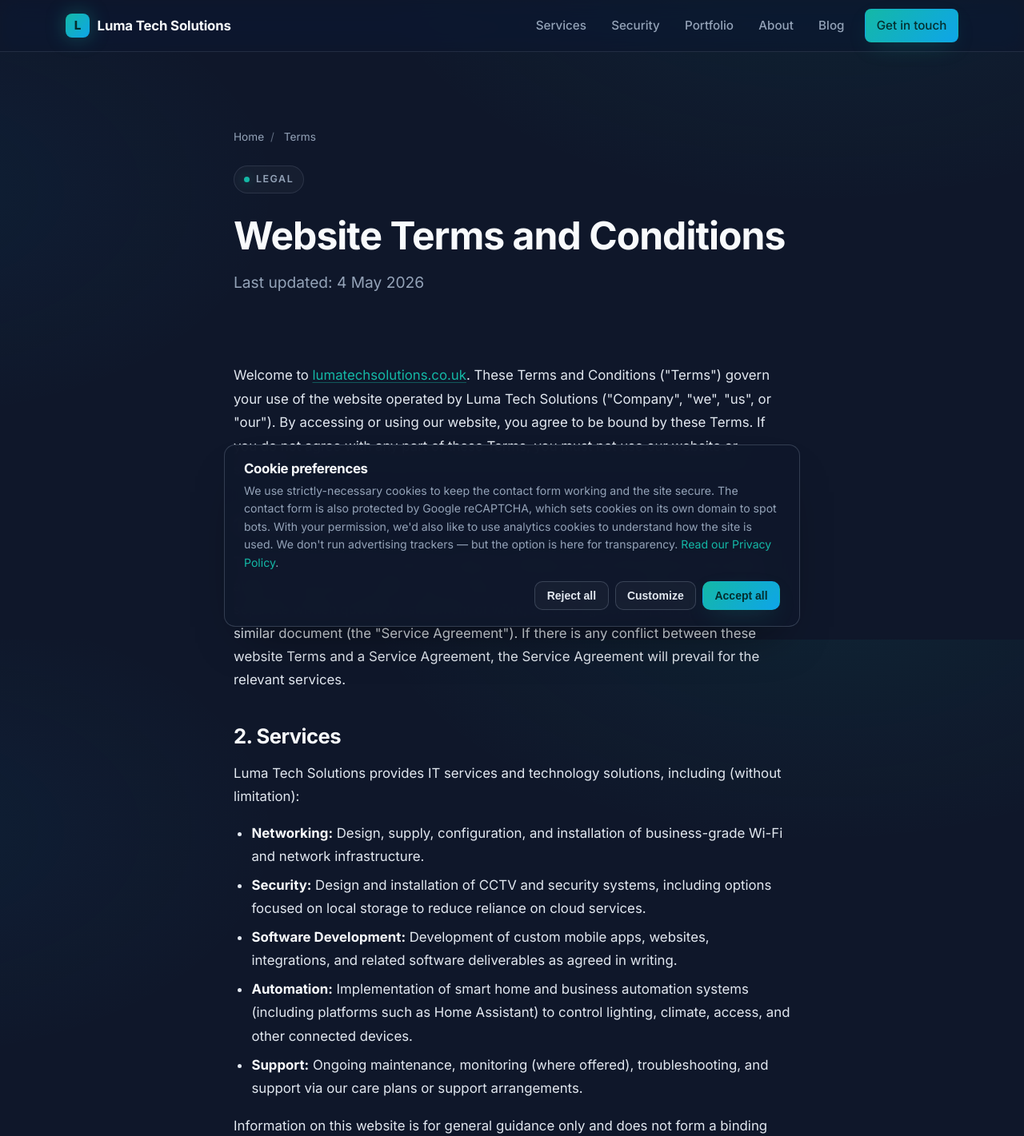
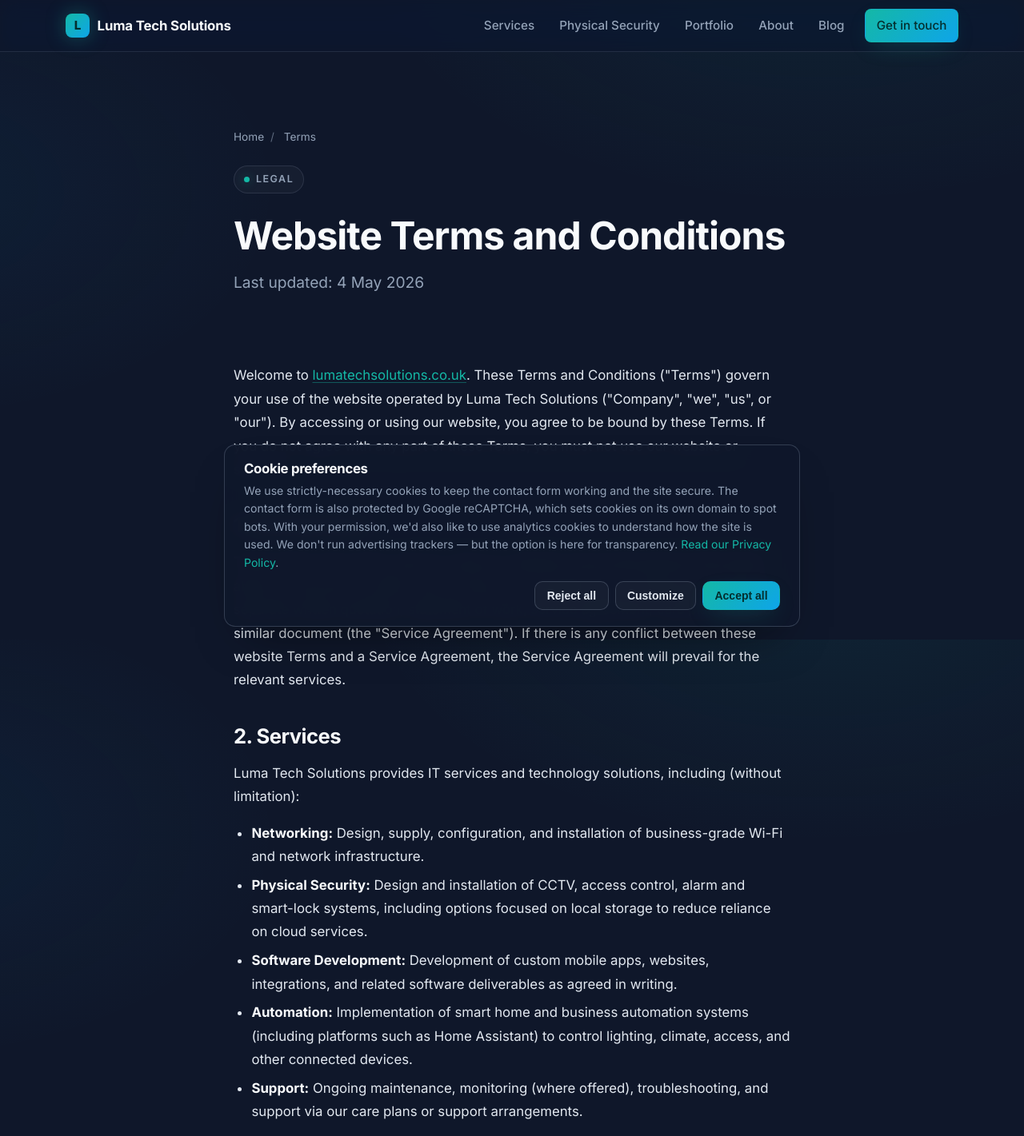
Before and after one commit to Comm4nd0/luma-tech-solutions, a Django app: page /terms/ in a window 1280 px wide. Shown: the top 1421 px of the page at 80% size. Run offline with Django 5.2, Linux system fonts and the light colour scheme.

Commit message:
rename Security pillar to Physical Security
Prepares for adding Cyber Security as a separate service. Display
title, tagline, nav, footer, breadcrumbs, terms and area pages all
updated. URL slug and internal key stay "security" for backward
compat.

Co-Authored-By: Claude Opus 4.6 <noreply@anthropic.com>

```diff
--- a/core/models.py
+++ b/core/models.py
@@ -23,7 +23,7 @@ AUDIENCE_CHOICES = [
 
 PILLAR_CHOICES = [
     ("networking", "Wi-Fi & Networking"),
-    ("security", "Security"),
+    ("security", "Physical Security"),
     ("development", "App & Web Development"),
     ("automation", "Home Automation"),
     ("support", "Support & Maintenance"),
--- a/core/views.py
+++ b/core/views.py
@@ -66,8 +66,8 @@ PILLARS = [
     },
     {
         "key": "security",
-        "title": "Security",
-        "tagline": "CCTV, access control, alarms and smart locks — plus the network protection most installers skip.",
+        "title": "Physical Security",
+        "tagline": "CCTV, access control, alarms and smart locks — professionally installed and integrated with your network.",
         "url_name": "service_security",
         "icon": "lock",
     },
@@ -435,9 +435,9 @@ def service_security(request):
             breadcrumbs=[
                 ("Home", reverse("home")),
                 ("Services", reverse("services")),
-                ("Security", reverse("service_security")),
+                ("Physical Security", reverse("service_security")),
             ],
-            service_name="Security",
+            service_name="Physical Security",
             service_type="CCTV Installation",
             service_url=reverse("service_security"),
             service_description=(
--- a/templates/areas/henley.html
+++ b/templates/areas/henley.html
@@ -85,7 +85,7 @@
           kit. Mounts and cable runs planned to be discreet on
           period-property façades, not bolted on like a fishmonger's
           shop sign.
-          <a href="{% url 'service_security' %}">More about security →</a>
+          <a href="{% url 'service_security' %}">More about physical security →</a>
         </p>
 
         <h3 class="mt-3">Smart home that works without the internet</h3>
--- a/templates/areas/maidenhead.html
+++ b/templates/areas/maidenhead.html
@@ -101,7 +101,7 @@
           and no third-party AI looking through your footage. Camera
           positions planned room-by-room and on-site so coverage is
           verified before anything is drilled.
-          <a href="{% url 'service_security' %}">More about security →</a>
+          <a href="{% url 'service_security' %}">More about physical security →</a>
         </p>
 
         <h3 class="mt-3">Smart home that respects your privacy</h3>
--- a/templates/areas/marlow.html
+++ b/templates/areas/marlow.html
@@ -82,7 +82,7 @@
           cloud subscription, footage stays on your kit. Camera positions
           are planned room-by-room and on-site so coverage is verified
           before anything is drilled.
-          <a href="{% url 'service_security' %}">More about security →</a>
+          <a href="{% url 'service_security' %}">More about physical security →</a>
         </p>
 
         <h3 class="mt-3">Smart home that works without the internet</h3>
--- a/templates/base.html
+++ b/templates/base.html
@@ -106,7 +106,7 @@
 
       <ul class="nav-links" data-nav-links>
         <li><a href="{% url 'services' %}" class="{% if active_nav == 'services' %}active{% endif %}">Services</a></li>
-        <li><a href="{% url 'service_security' %}" class="{% if active_nav == 'security' %}active{% endif %}">Security</a></li>
+        <li><a href="{% url 'service_security' %}" class="{% if active_nav == 'security' %}active{% endif %}">Physical Security</a></li>
         <li><a href="{% url 'portfolio' %}" class="{% if active_nav == 'portfolio' %}active{% endif %}">Portfolio</a></li>
         <li><a href="{% url 'about' %}" class="{% if active_nav == 'about' %}active{% endif %}">About</a></li>
         <li><a href="{% url 'blog' %}" class="{% if active_nav == 'blog' %}active{% endif %}">Blog</a></li>
@@ -136,7 +136,7 @@
           <h5>Services</h5>
           <ul>
             <li><a href="{% url 'service_networking' %}">Wi-Fi & Networking</a></li>
-            <li><a href="{% url 'service_security' %}">Security</a></li>
+            <li><a href="{% url 'service_security' %}">Physical Security</a></li>
             <li><a href="{% url 'service_development' %}">App & Web Development</a></li>
             <li><a href="{% url 'service_automation' %}">Home Automation</a></li>
             <li><a href="{% url 'service_support' %}">Support & Maintenance</a></li>
--- a/templates/terms.html
+++ b/templates/terms.html
@@ -40,7 +40,7 @@
       </p>
       <ul>
         <li><strong>Networking:</strong> Design, supply, configuration, and installation of business-grade Wi-Fi and network infrastructure.</li>
-        <li><strong>Security:</strong> Design and installation of CCTV and security systems, including options focused on local storage to reduce reliance on cloud services.</li>
+        <li><strong>Physical Security:</strong> Design and installation of CCTV, access control, alarm and smart-lock systems, including options focused on local storage to reduce reliance on cloud services.</li>
         <li><strong>Software Development:</strong> Development of custom mobile apps, websites, integrations, and related software deliverables as agreed in writing.</li>
         <li><strong>Automation:</strong> Implementation of smart home and business automation systems (including platforms such as Home Assistant) to control lighting, climate, access, and other connected devices.</li>
         <li><strong>Support:</strong> Ongoing maintenance, monitoring (where offered), troubleshooting, and support via our care plans or support arrangements.</li>
```
Also changed, not shown: core/migrations/0008_alter_blogpost_pillar.py (added).
